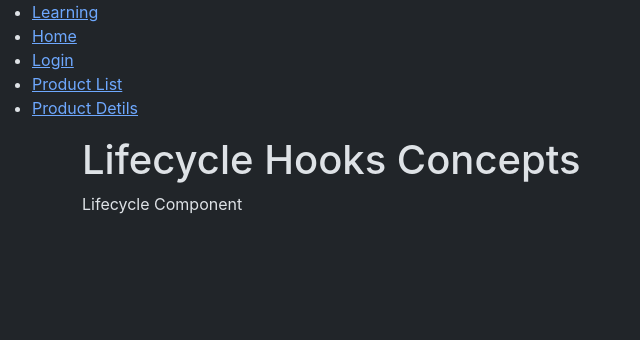
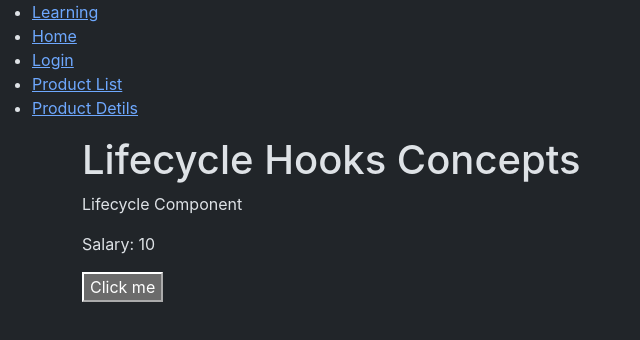
Before and after one commit to vamandeshmukh/deloitte-react-app-6-mar-2024, a React (Create React App) app: page /learning in a window 1280 px wide. Shown: the top 340 px of the page, without its empty margins (0-640 px from the left). Built offline with nearby package versions, Linux system fonts and the light colour scheme.

Commit message:
react routes and other stuff

```diff
--- a/src/components/CompConcepts.js
+++ b/src/components/CompConcepts.js
@@ -1,11 +1,11 @@
-import Lifecycle from "./LifeCycle";
+import Life from "./Life";
 
 const CompConcepts = () => {
 
     return (
         <>
             <h1>Lifecycle Hooks Concepts</h1>
-            <Lifecycle />
+            <Life />
         </>
     );
 }
--- /dev/null
+++ b/src/components/Life.js
@@ -0,0 +1,47 @@
+import React, { Component } from 'react';
+
+// Phases in react component's lifecycle
+// mounting
+// updating
+// unmounting
+
+class Life extends Component {
+
+    constructor(props) {
+        super(props);
+        console.log(this.props);
+        // equivalent to useState() V
+        this.state = { salary: 10 };
+    }
+
+    increaseSalary = () => {
+        this.setState((prevState) => ({
+            salary: prevState.salary + 10
+        }));
+    };
+
+    componentDidMount() {
+        console.log('componentDidMount');
+    };
+
+    componentDidUpdate() {
+        console.log('componentDidUpdate');
+    }
+
+    componentWillUnmount() {
+        console.log('componentWillUnmount');
+    }
+
+    render() {
+        console.log('render()');
+        return (
+            <div>
+                <p>Lifecycle Component</p>
+                <p>Salary: {this.state.salary} </p>
+                <button onClick={this.increaseSalary} >Click me</button>
+            </div>
+        );
+    }
+}
+
+export default Life;
--- a/src/components/LifeCycle.js
+++ /dev/null
@@ -1,14 +0,0 @@
-import React, { Component } from 'react';
-
-class Lifecycle extends Component {
-
-    render() {
-        return (
-            <div>
-                <p>Lifecycle Component</p>
-            </div>
-        );
-    }
-}
-
-export default Lifecycle;
```
Also changed, not shown: 1 other file (tests, documents, lock files or other folders).
